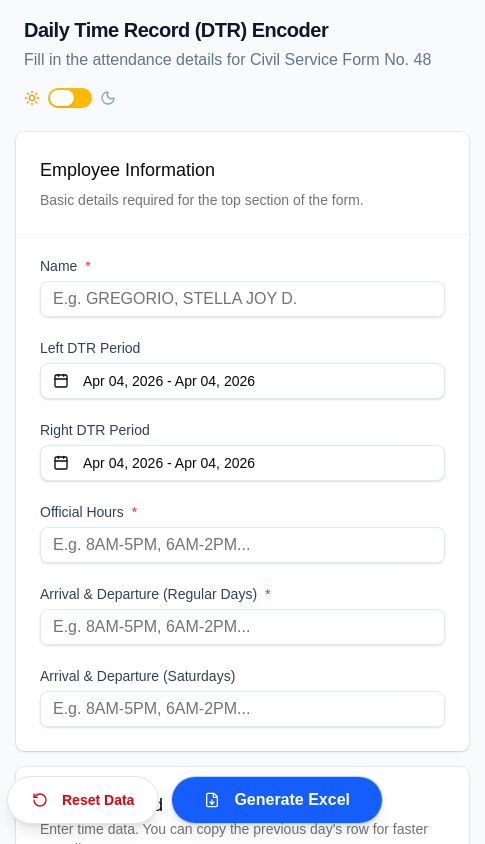
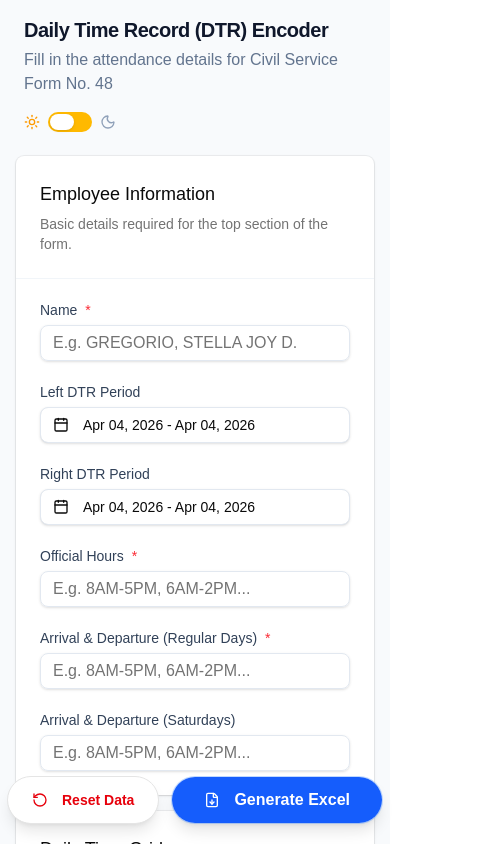
Before and after one commit to kenfrianeza-dev/dtr-generator-for-maclang, a React (Vite) app: page / in a window 390 px wide. Shown: the top 844 px of the page, 485 px wide, since content can reach past the window. Built offline with nearby package versions, Linux system fonts and the light colour scheme.

Commit message:
style: remove fixed minimum width from main application container

```diff
--- a/src/App.tsx
+++ b/src/App.tsx
@@ -287,7 +287,7 @@ export default function App() {
 
   return (
     <TooltipProvider>
-    <div className="min-h-screen min-w-[485px] bg-slate-50 dark:bg-slate-950 p-4 md:p-8 text-slate-900 dark:text-slate-100 font-sans transition-colors duration-300">
+    <div className="min-h-screen bg-slate-50 dark:bg-slate-950 p-4 md:p-8 text-slate-900 dark:text-slate-100 font-sans transition-colors duration-300">
       <Toaster position="top-right" richColors closeButton />
       <div className="max-w-6xl mx-auto space-y-6">
 
```
